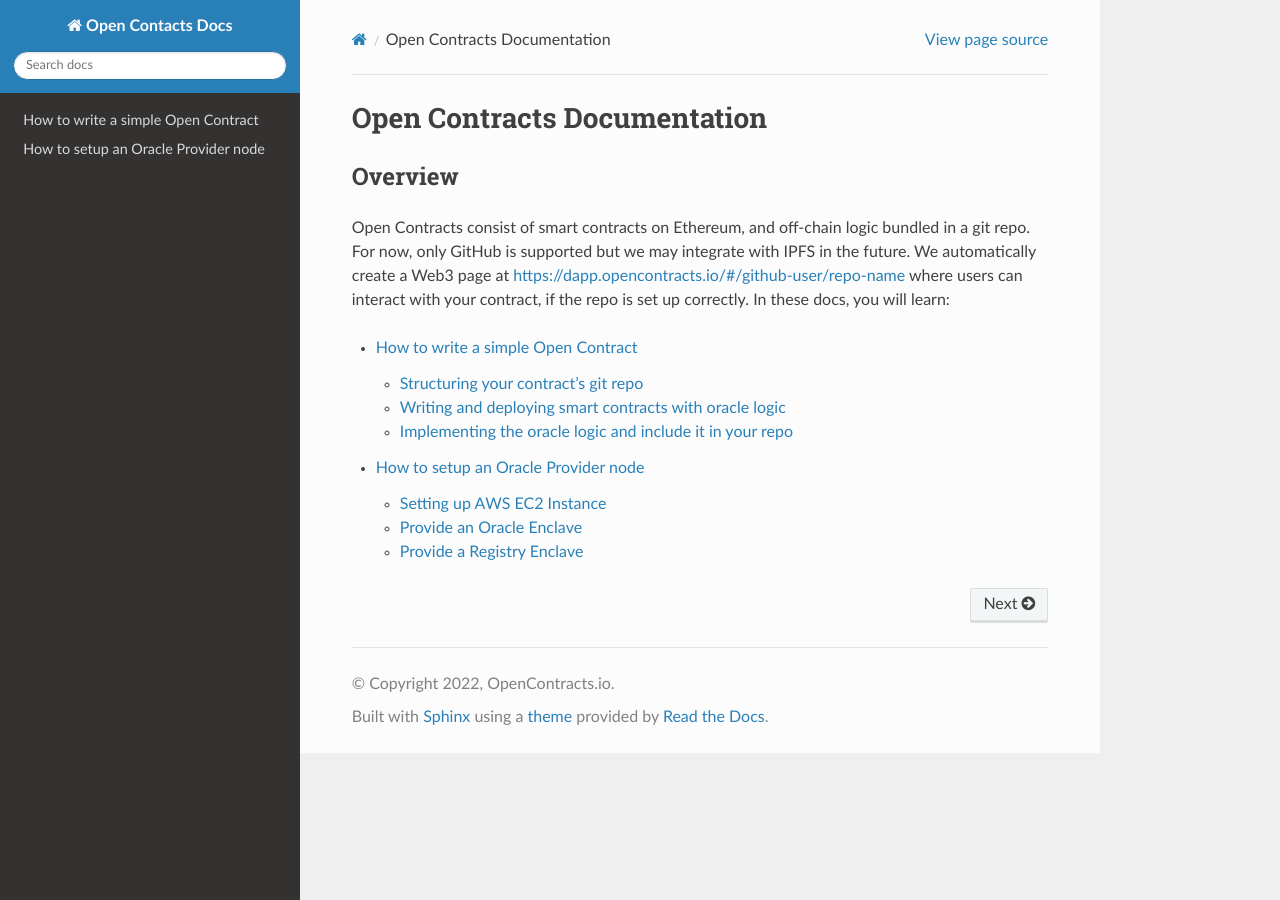
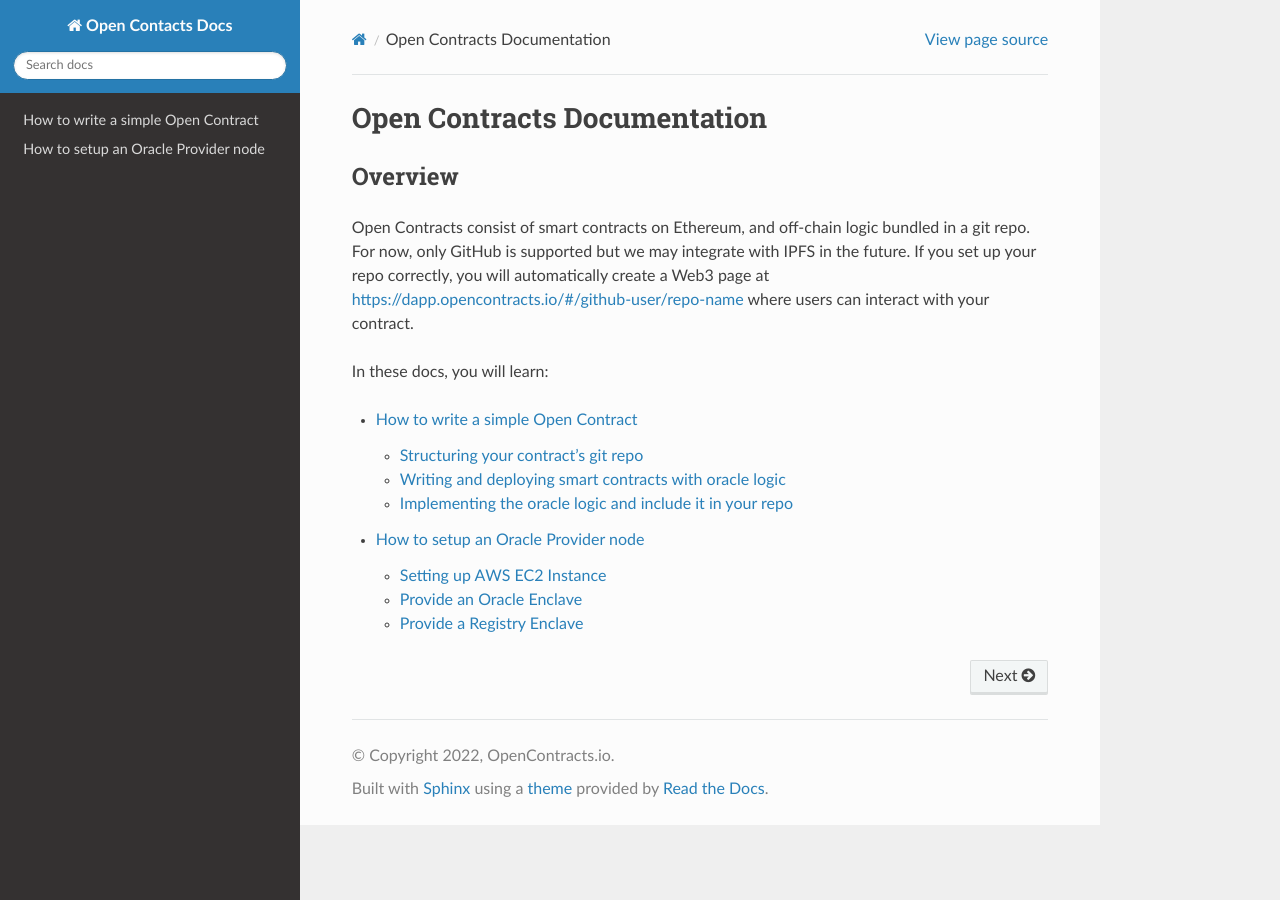
Before and after one commit to open-contracts/docs, a Sphinx documentation site: the page built from docs/source/index.rst, in a window 1280 px wide. Built offline with Sphinx 7.4.7 and the Read the Docs theme 2.0.0, drawn with Linux system fonts in a browser that asks for light colours.

Commit message:
Update index.rst

```diff
--- a/docs/source/index.rst
+++ b/docs/source/index.rst
@@ -10,7 +10,8 @@ Overview
 ------------
 
 Open Contracts consist of smart contracts on Ethereum, and off-chain logic bundled in a git repo. For now, only GitHub is supported but we may integrate with IPFS in the future.
-We automatically create a Web3 page at https://dapp.opencontracts.io/#/github-user/repo-name where users can interact with your contract, if the repo is set up correctly.
+If you set up your repo correctly, you will automatically create a Web3 page at https://dapp.opencontracts.io/#/github-user/repo-name where users can interact with your contract.
+
 In these docs, you will learn:
 
 .. toctree::
```
